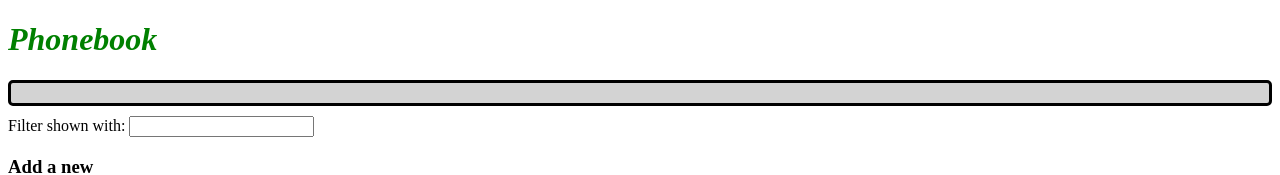
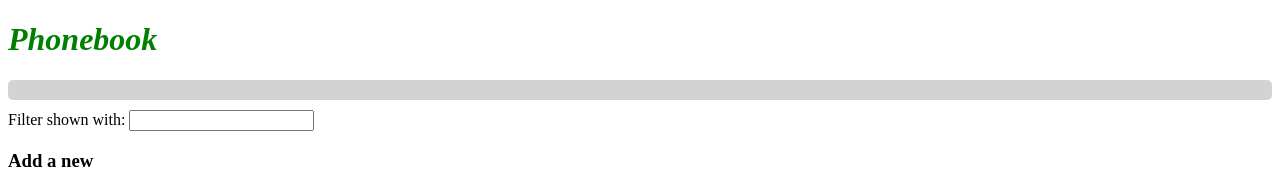
Before and after one commit to peemtanapat/fullstackopen, a React (Vite) app in the folder part2/phonebook/: page / in a window 1280 px wide. Shown: the top 175 px of the page. Built offline with nearby package versions, Linux system fonts and the light colour scheme; no server answers.

Commit message:
Improve notification css

```diff
--- a/part2/phonebook/src/index.css
+++ b/part2/phonebook/src/index.css
@@ -5,8 +5,8 @@ h1 {
 
 .notice {
   background: lightgray;
-  font-size: 20px;
-  border-style: solid;
+  font-size: 16px;
+  border-style: hidden;
   border-radius: 5px;
   padding: 10px;
   margin-bottom: 10px;
```
